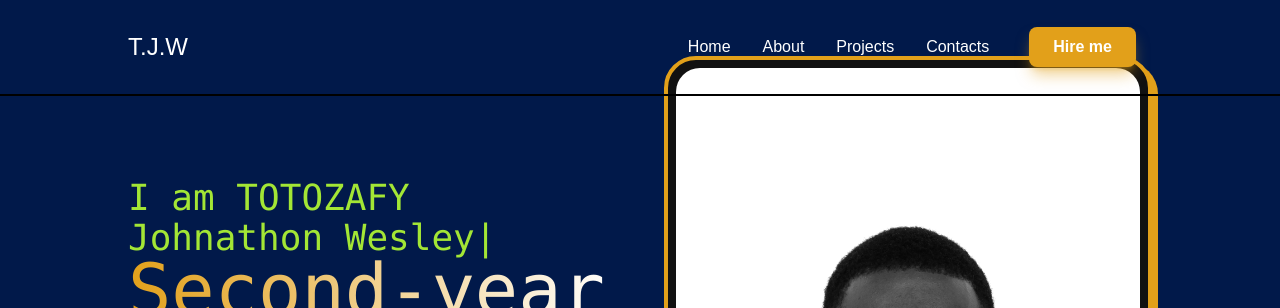
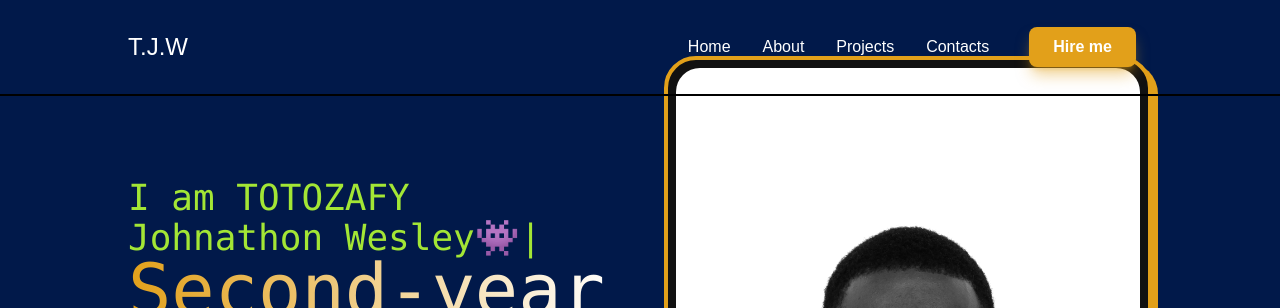
Before and after one commit to Johnathon47/first-portfolio, a Next.js app: page / in a window 1280 px wide. Shown: the top 308 px of the page. Built offline with nearby package versions, Linux system fonts and the light colour scheme; a web font is replaced by a local one.

Commit message:
chore: just add emoji

```diff
--- a/components/Home/Hero/Hero.tsx
+++ b/components/Home/Hero/Hero.tsx
@@ -16,7 +16,7 @@ export default function Hero() {
                         <TypeAnimation
                         className="text-2xl md:text-3xl lg:text-4xl mb-5 text-[#a3e635] font-mono"
                         sequence={[
-                            `I am ${BaseInfo.fullName}`,
+                            `I am ${BaseInfo.fullName}👾`,
                             500
                         ]}
                         repeat={Infinity}
```
